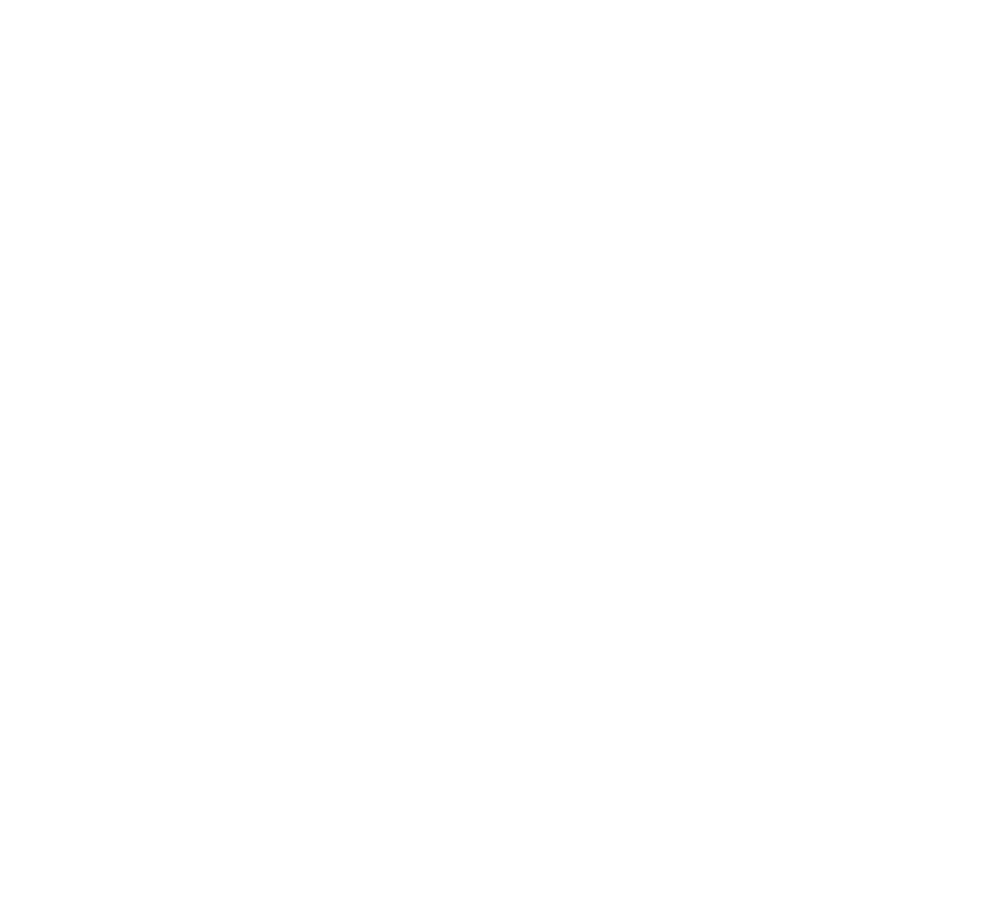
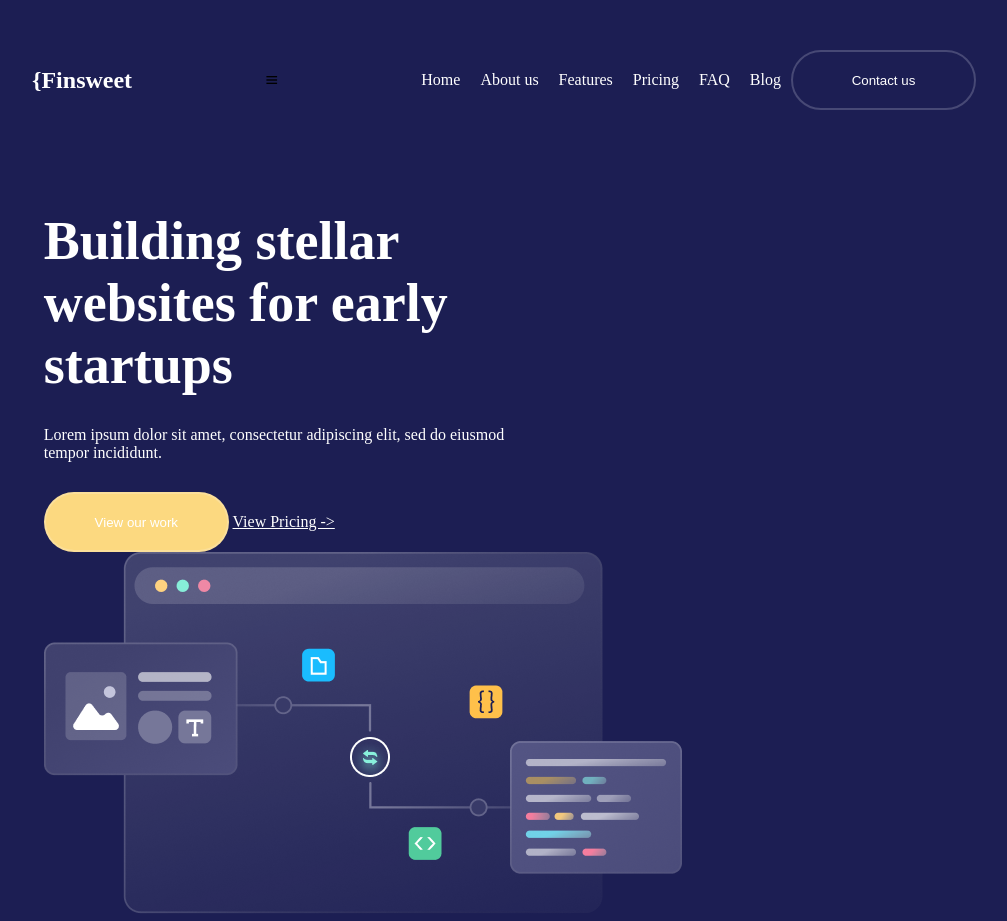
Before and after one commit to Raysaliyev/Finsweet, a plain HTML site: page index.html in a window 1280 px wide. Shown: the whole page, without its empty margins (136-1143 px from the left). Before the commit the page ends 800 px from the top, so only its background shows below. Drawn offline with nearby package versions, Linux system fonts and the light colour scheme.

Commit message:
Kod qo'shildi

```diff
--- a/index.html
+++ b/index.html
@@ -3,9 +3,37 @@
 <head>
     <meta charset="UTF-8">
     <meta name="viewport" content="width=!, initial-scale=1.0">
+    <link rel="stylesheet" href="./style.css">
+    <link href='https://unpkg.com/boxicons@2.1.4/css/boxicons.min.css' rel='stylesheet'>
     <title>Document</title>
 </head>
 <body>
-
+    <header>
+        <nav>
+            <h1>{Finsweet</h1>
+            <i class='bx bx-menu b1'></i>
+            <ul>
+                <li><a href="">Home</a></li>
+                <li><a href="">About us</a></li>
+                <li><a href="">Features</a></li>
+                <li><a href="">Pricing</a></li>
+                <li><a href="">FAQ</a></li>
+                <li><a href="">Blog</a></li>
+                <button>Contact us</button>
+            </ul>
+        </nav>
+        <section class="c1">
+            <div class="blog1">
+                <h1>Building stellar <br> websites for early <br> startups</h1>
+                <p>Lorem ipsum dolor sit amet, consectetur adipiscing elit, sed do eiusmod tempor incididunt.</p>
+                    <button style="background: #FCD980;
+                    ">View our work</button>
+                    <a href="">View Pricing -></a>
+            </div>
+            <div class="blog1">
+                <img style="" src="./Illustration.png" alt="">
+            </div>
+        </section>
+    </header>
 </body>
 </html>
--- a/style.css
+++ b/style.css
@@ -0,0 +1,83 @@
+*{
+    margin: 0;
+    padding: 0;
+    box-sizing: border-box;
+}
+header{
+    width: 100%;
+    height: auto;
+    background: rgba(28, 30, 83, 1);
+    padding: 50px;
+}
+nav{
+    width: 80%;
+    height: auto;
+    background-color: rgba(255, 255, 255, 0);
+    display: flex;
+    justify-content: space-between;
+    align-items: center;
+    margin: 0 auto;
+}
+ul{
+    display: flex;
+    align-items:center;
+}
+ul li {
+    list-style: none;
+    padding: 0 10px;
+}
+ul li a{
+    text-decoration: none;
+    color: white;
+    padding: 10px auto;
+}
+button{
+    width: 185px;
+    height:60px;
+    border: none;
+    border-radius: 41px;
+    border: 2px solid rgba(244, 246, 252, 0.2);
+    color: white;
+    background-color: rgba(255, 255, 255, 0);
+}
+h1{
+    color: white;
+}
+.b1{
+    display: none;
+    width: rgba(255, 255, 255, 0);
+}
+@media (max-width: 899px) {
+    nav{
+        width: 100%;
+    }
+    ul{
+        display: none;
+    }
+    .b1{
+        font-size: 50px;
+        color: white;
+        display:flex;
+    }
+}
+.c1{
+    width: 78%;
+    height: auto;
+    display: flex;
+    flex-wrap: wrap;
+    margin: 100px auto ;
+}
+.blog1{
+    width: 500px;
+    height: auto;
+}
+.blog1 h1{
+    font-size: 54px;
+}
+.blog1 p{
+    margin: 30px 0;
+    color: white;
+}
+a{
+    color: white;
+}
```
Also changed, not shown: Illustration.png (added).
